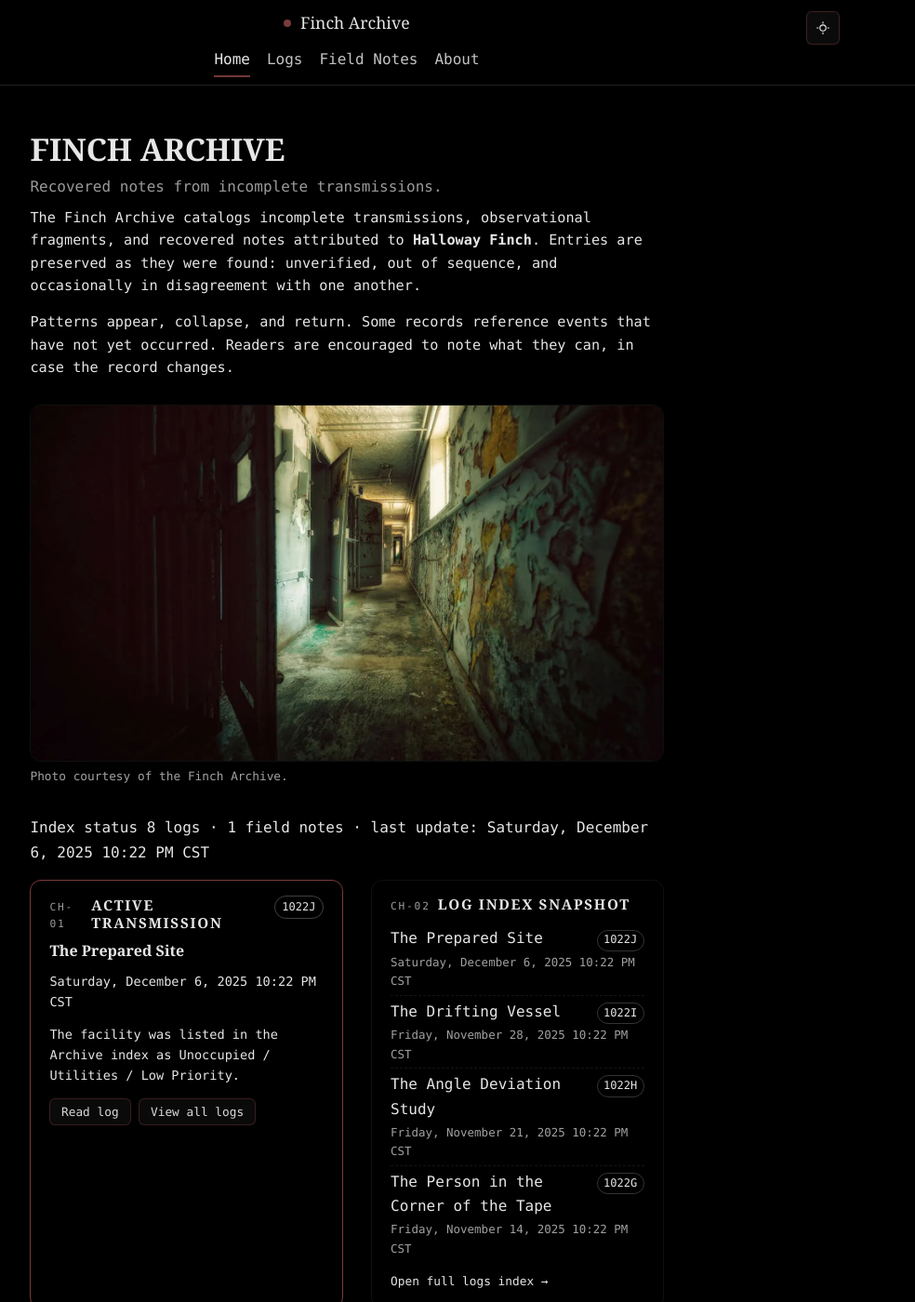
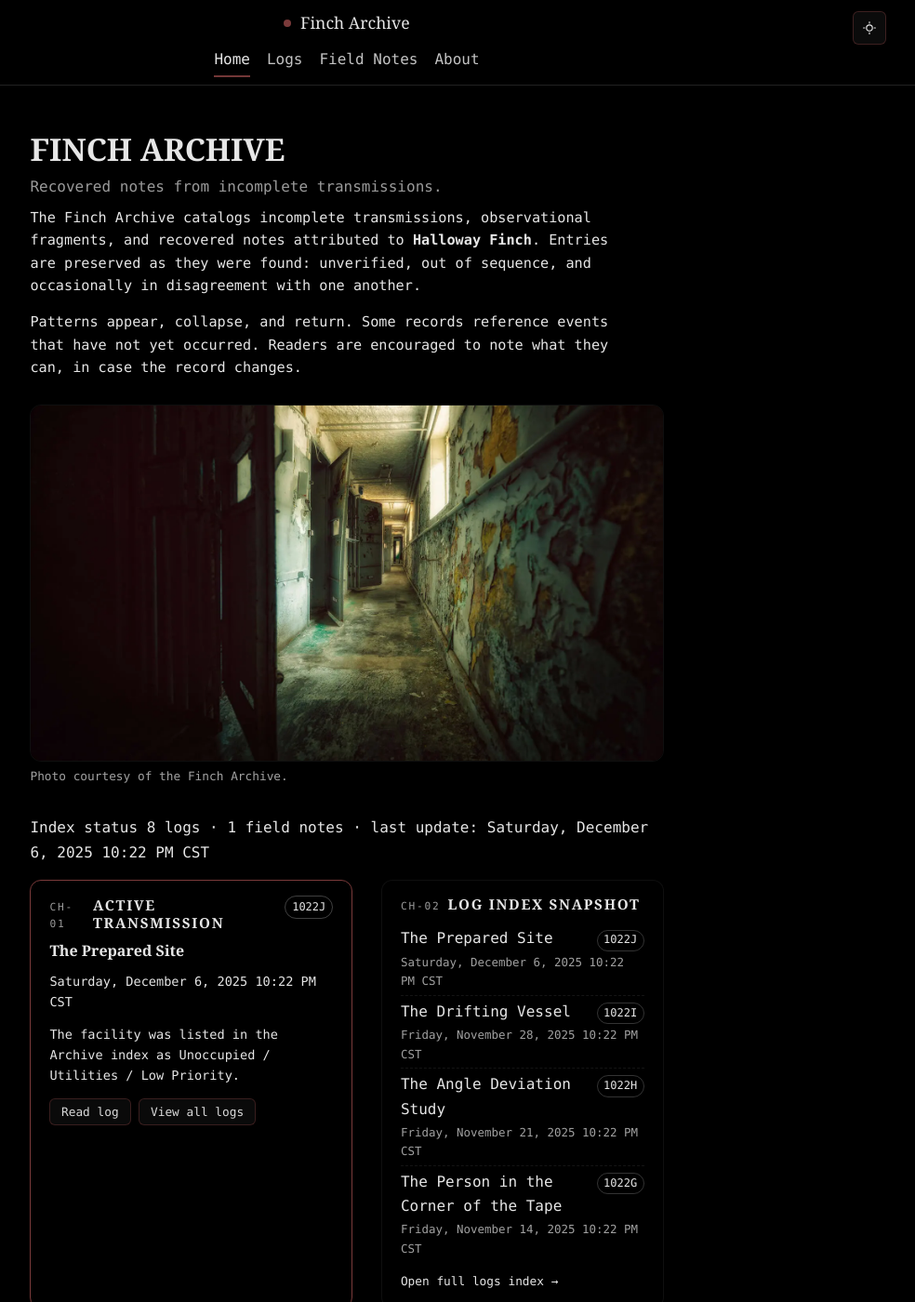
Before and after one commit to HallowayFinch/fincharchive.com, a Jekyll site: the page built from index.html, in a window 1280 px wide and 1400 px high. Shown: the whole window at 93% size, without its empty margins (267-1251 px from the left). Built offline with Jekyll 4.4.1, drawn with Linux system fonts in a browser that asks for light colours.

Commit message:
Adjust layout widths and home console styles

```diff
--- a/assets/css/style.css
+++ b/assets/css/style.css
@@ -16,7 +16,7 @@
   --line: #222;
 
   /* Layout widths */
-  --wrap: 1100px;  /* header max width */
+  --wrap: 1200px;  /* header max width */
   --col: 84ch;     /* content column width (slightly widened) */
 
   /* Typography */
@@ -1211,24 +1211,15 @@ html {
    19. Homepage console layout
    ====================================== */
 
-/* Widen just the home console a bit more than the default container */
-.container.home-console {
-  max-width: min(96ch, 100% - 3rem);
-  margin: 3rem auto 3.25rem;
+/* Shell for the whole home console.
+   Lives inside the full_width <main> wrapper (`.wrap`). */
+.home-console {
+  max-width: min(84rem, 100% - 3rem);
+  margin: 0 auto;
   padding-bottom: 3rem;
 }
 
-/* On small screens, let it use full width so it doesn't feel extra narrow */
-@media (max-width: 640px) {
-  .container.home-console {
-    max-width: 100%;
-    margin-top: 2.25rem;
-    margin-bottom: 3rem;
-    padding-inline: 1rem;
-  }
-}
-
-/* Hero + intro */
+/* Header + intro block */
 
 .home-hero {
   margin-bottom: 1.75rem;
@@ -1236,10 +1227,12 @@ html {
 
 .home-intro {
   margin-top: 0.5rem;
-  max-width: 44rem;
+  max-width: 40rem;
   font-size: 0.95rem;
   line-height: 1.6;
 }
+
+/* Hero figure */
 
 .home-figure {
   margin: 0 0 2rem;
@@ -1269,10 +1262,11 @@ html {
   gap: 1.5rem;
 }
 
-/* On wider screens, bias the left column a bit but keep both readable */
+/* On wider screens, keep a two-column grid,
+   with a slightly larger left column. */
 @media (min-width: 960px) {
   .home-grid {
-    grid-template-columns: minmax(0, 1.55fr) minmax(0, 1.45fr);
+    grid-template-columns: minmax(0, 1.6fr) minmax(0, 1.4fr);
     column-gap: 1.9rem;
   }
 }
```
